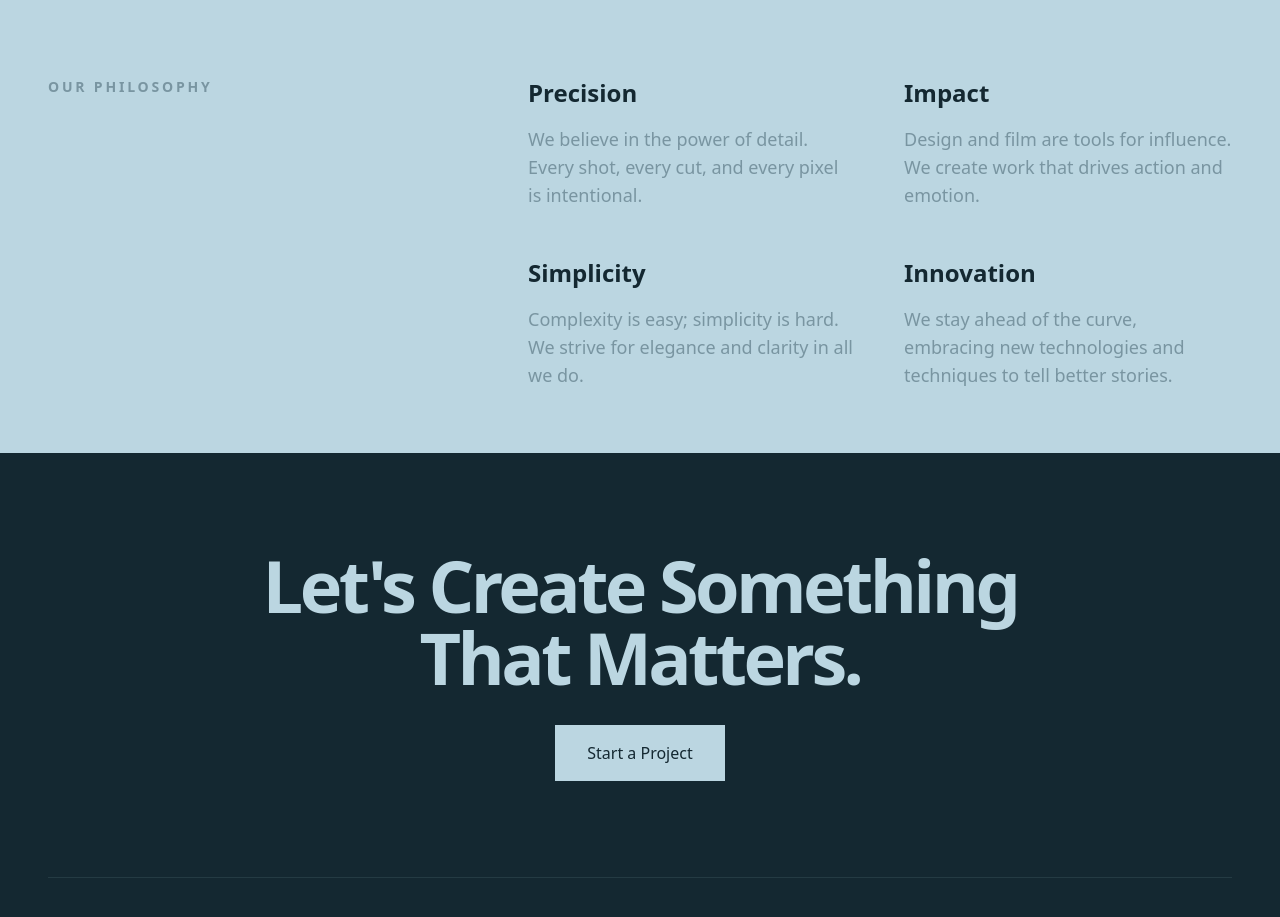
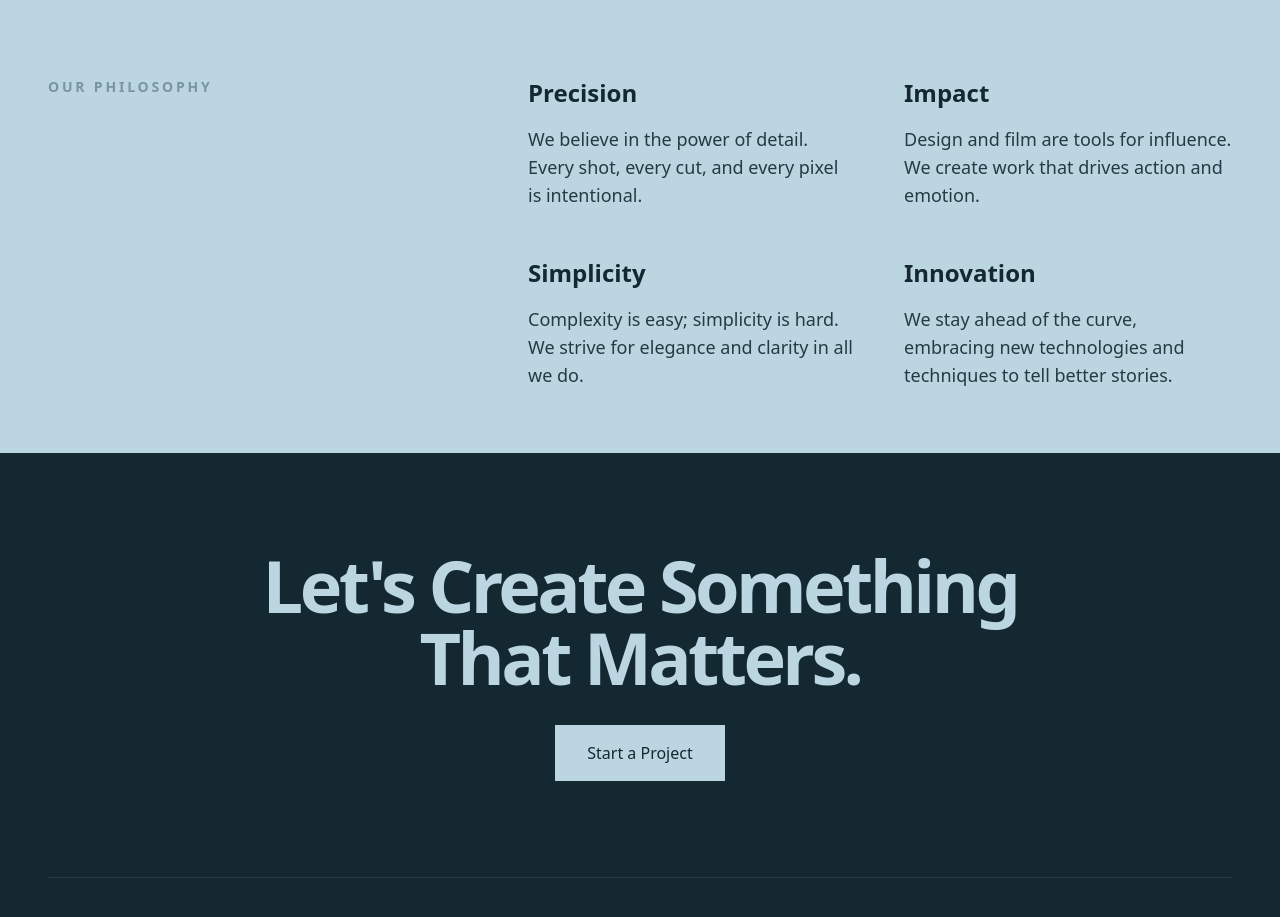
Before and after one commit to MoatazJS/Kn-agency, a Next.js app: page /about in a window 1280 px wide. Shown: the part 1420-2337 px from the top of the page. Built offline with nearby package versions, Linux system fonts and the light colour scheme.

Commit message:
adjusted color of about section paragraph to be darker

```diff
--- a/app/(pages)/about/page.tsx
+++ b/app/(pages)/about/page.tsx
@@ -55,7 +55,7 @@ export default function page() {
                 <h4 className="text-2xl font-bold font-heading text-kn-black mb-4">
                   Precision
                 </h4>
-                <p className="text-kn-gray text-lg">
+                <p className="text-kn-gray-dark text-lg">
                   We believe in the power of detail. Every shot, every cut, and
                   every pixel is intentional.
                 </p>
@@ -64,7 +64,7 @@ export default function page() {
                 <h4 className="text-2xl font-bold font-heading text-kn-black mb-4">
                   Impact
                 </h4>
-                <p className="text-kn-gray text-lg">
+                <p className="text-kn-gray-dark text-lg">
                   Design and film are tools for influence. We create work that
                   drives action and emotion.
                 </p>
@@ -73,7 +73,7 @@ export default function page() {
                 <h4 className="text-2xl font-bold font-heading text-kn-black mb-4">
                   Simplicity
                 </h4>
-                <p className="text-kn-gray text-lg">
+                <p className="text-kn-gray-dark text-lg">
                   Complexity is easy; simplicity is hard. We strive for elegance
                   and clarity in all we do.
                 </p>
@@ -82,7 +82,7 @@ export default function page() {
                 <h4 className="text-2xl font-bold font-heading text-kn-black mb-4">
                   Innovation
                 </h4>
-                <p className="text-kn-gray text-lg">
+                <p className="text-kn-gray-dark text-lg">
                   We stay ahead of the curve, embracing new technologies and
                   techniques to tell better stories.
                 </p>
--- a/myComponents/PagesComponents/HomeComponents/AboutSection.tsx
+++ b/myComponents/PagesComponents/HomeComponents/AboutSection.tsx
@@ -18,7 +18,7 @@ export default function AboutSection() {
           filmmakers, directors, and producers who merge cinematic precision
           with digital mastery.
         </h3>
-        <p className="text-xl text-kn-gray max-w-2xl">
+        <p className="text-xl text-kn-gray-dark max-w-2xl">
           We craft high‑end visual experiences for brands across Egypt and the
           Gulf, where every frame serves both art and strategy.
         </p>
```
